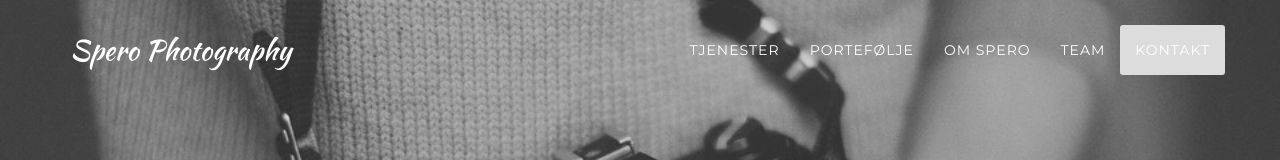
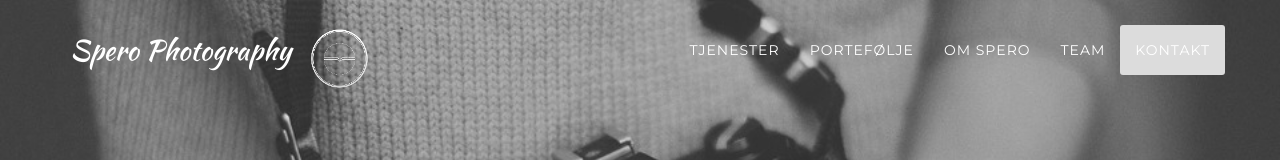
Before and after one commit to sperofoto/sperony, a plain HTML site: page index.html in a window 1280 px wide. Shown: the top 160 px of the page. Drawn offline with nearby package versions, Linux system fonts and the light colour scheme; a web font is replaced by a local one.

Commit message:
opplasting 9

```diff
--- a/index.html
+++ b/index.html
@@ -47,7 +47,7 @@
                     <span class="icon-bar"></span>
                 </button>
                 <a class="navbar-brand page-scroll" href="#page-top">Spero Photography</a>
-                 <img src="img/portfolio/" class="img-responsive img-circle" alt="">
+                 <img src="img/logo.png" class="img-responsive img-circle" alt="">
             </div>
 
             <!-- Collect the nav links, forms, and other content for toggling -->
```
Also changed, not shown: img/logo.png (added), img/spero.png (added), 1 other file.
